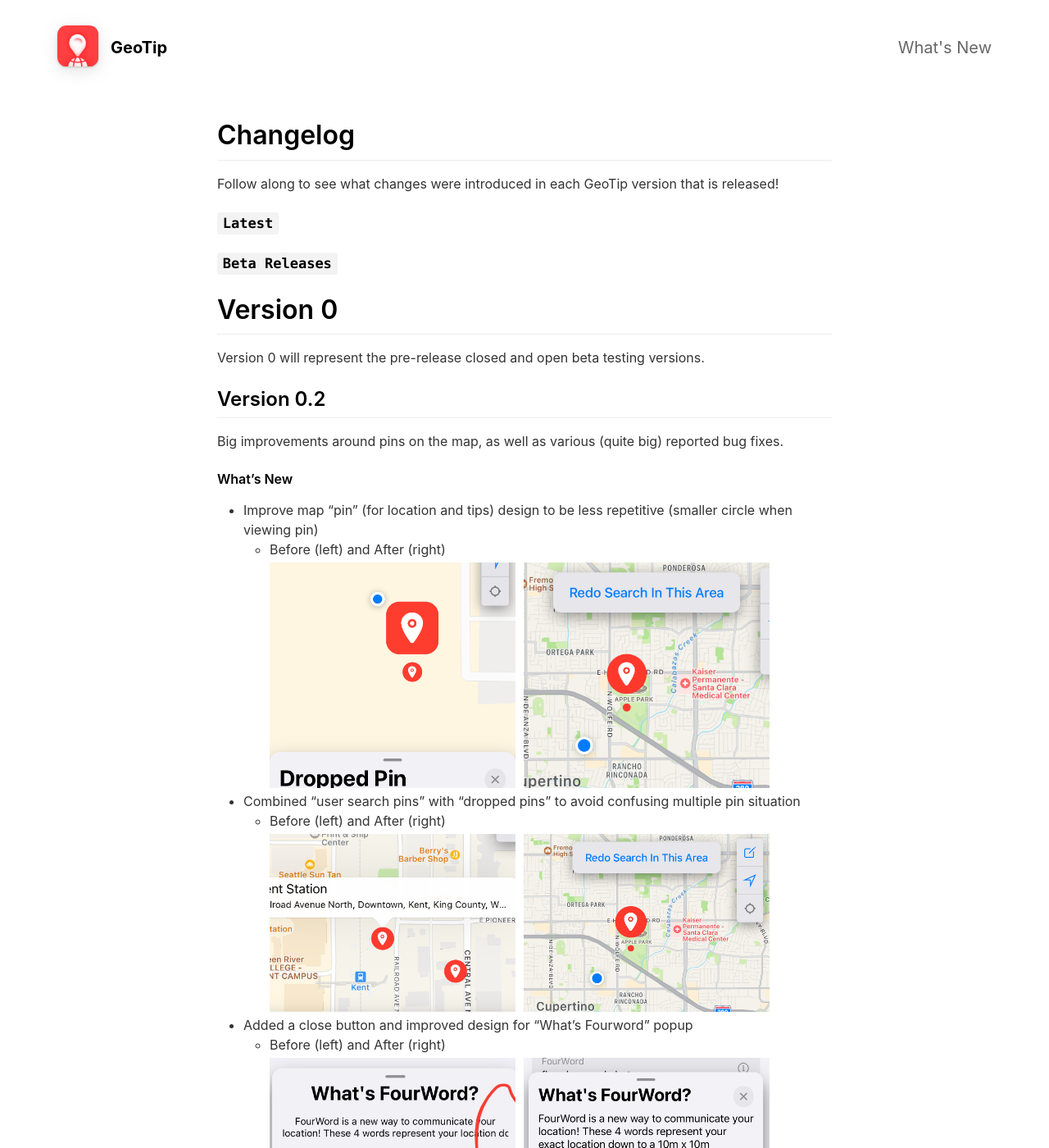
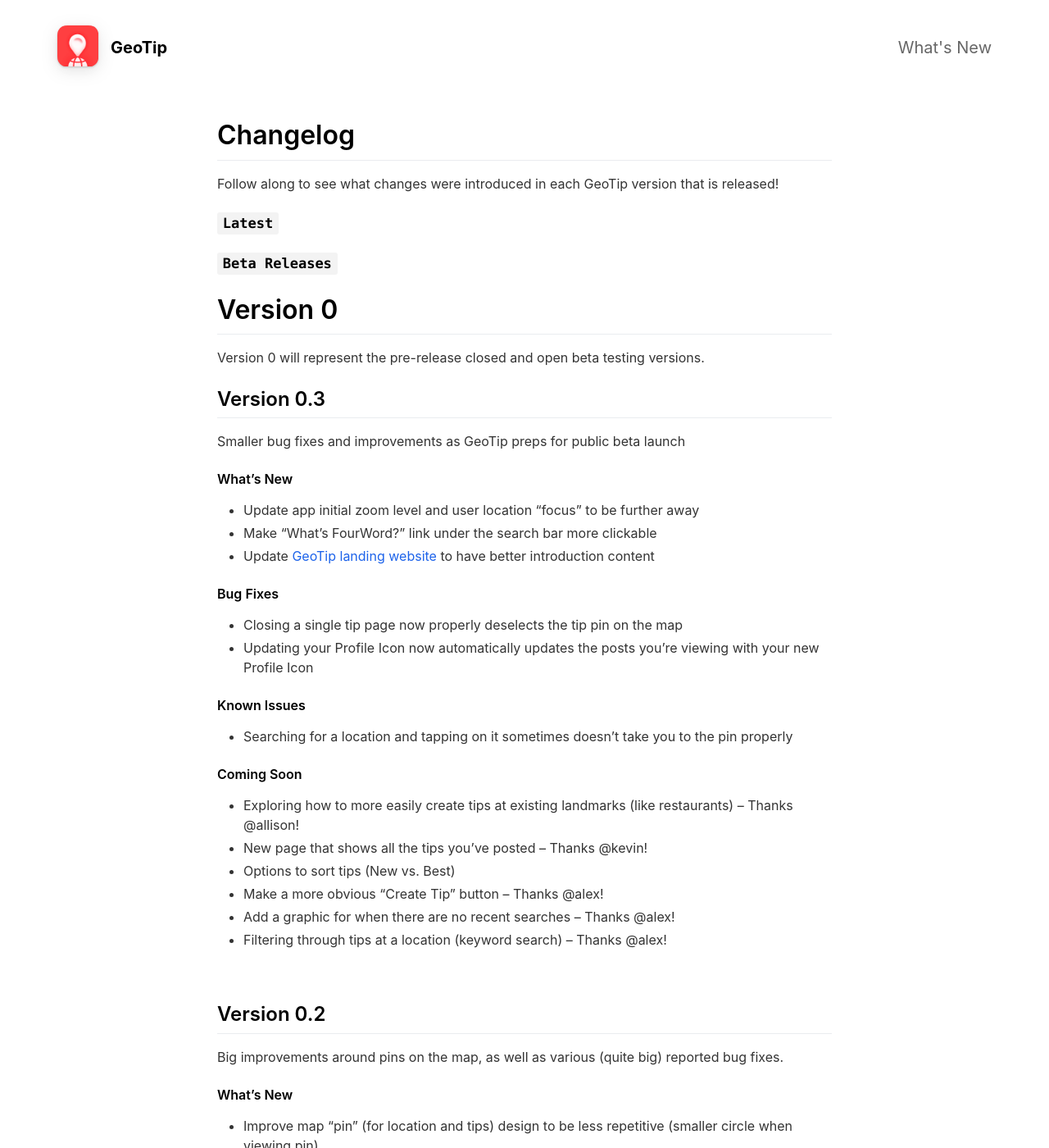
Before and after one commit to keldenl/geotip-app, a Jekyll site: the page built from _pages/changelog.md, in a window 1280 px wide and 1400 px high. Shown: the whole window at 82% size. Built offline with Jekyll 4.4.1, drawn with Linux system fonts in a browser that asks for light colours; nearby versions of some CDN libraries.

Commit message:
add v0.3, landing page improvements

```diff
--- a/_config.yml
+++ b/_config.yml
@@ -35,9 +35,38 @@
 # Feature List                            Edit, add or remove features to be presented.
 features                                  :
 
-  # - title                                 : GitHub Pages Jekyll Theme
-  #   description                           : Designed for GitHub Pages. Fork. Edit _config.yml. Upload screenshot/video. Push to gh-pages branch. Voilá!
-  #   fontawesome_icon_name                 : magic
+# - There isn’t a landmark requirement, which means a restaurant or location name isn't required to make a tip at that certain location.
+#     - A good example of utilizing this is adding tips in specific areas in a mountain or a hike, or a general tip that describes a whole area/neighborhood
+# - Search for a specific landmark to find tips ahead of time of places you’re going to go (supported by OpenMaps)
+# - Upvote existing tips to increase legitimacy of that tip
+# - Report tips that are spam / violations of terms of service
+# - Sign in and create an account to do all actions above (viewing doesn’t require an account) securely with “Sign in with Apple”
+# - Introduction of “FourWord” – a brand new alternate latitude/longitude representation with 4 english words
+#     - Use this to search for and create tips at easily sharable locations
+
+  - title                                 : Quickly create local tips
+    description                           : View and create short tips based off your current or a specific location
+    fontawesome_icon_name                 : sticky-note
+
+  - title                                 : Flexibile and unlimited possibilities
+    description                           : No place name is required – tips aren't associated with a specific restaurant or place
+    fontawesome_icon_name                 : magic
+
+  - title                                 : Sign in with Apple
+    description                           : Sign in securely with Apple to create and upvote tips
+    fontawesome_icon_name                 : user
+
+  - title                                 : Introducing "FourWord"
+    description                           : New alternate latitude/longitude representation with 4 english words – supported throughout the app
+    fontawesome_icon_name                 : map
+
+  - title                                 : Get useful tips
+    description                           : Upvote existing tips to increase legitimacy
+    fontawesome_icon_name                 : arrow-up
+
+  - title                                 : Scout ahead
+    description                           : Search for places you're visiting to find tips ahead of time
+    fontawesome_icon_name                 : search
 
   # - title                                 : iPhone Device Preview
   #   description                           : Preview your app in the context of an iPhone device. Five different device colors included.
--- a/_pages/changelog.md
+++ b/_pages/changelog.md
@@ -11,6 +11,32 @@
 ### `Beta Releases`
 # **Version 0**
 Version 0 will represent the pre-release closed and open beta testing versions.
+
+
+## Version 0.3
+Smaller bug fixes and improvements as GeoTip preps for public beta launch
+#### What's New
+- Update app initial zoom level and user location "focus" to be further away
+- Make "What's FourWord?" link under the search bar more clickable
+- Update [GeoTip landing website](/) to have better introduction content
+
+#### Bug Fixes
+- Closing a single tip page now properly deselects the tip pin on the map
+- Updating your Profile Icon now automatically updates the posts you're viewing with your new Profile Icon
+
+#### Known  Issues
+- Searching for a location and tapping on it sometimes doesn't take you to the pin properly
+
+#### Coming Soon
+- Exploring how to more easily create tips at existing landmarks (like restaurants) – Thanks @allison!
+- New page that shows all the tips you've posted – Thanks @kevin!
+- Options to sort tips (New vs. Best)
+- Make a more obvious "Create Tip" button – Thanks @alex!
+- Add a graphic for when there are no recent searches – Thanks @alex!
+- Filtering through tips at a location (keyword search) – Thanks @alex!
+
+<br>
+
 ## Version 0.2
 Big improvements around pins on the map, as well as various (quite big) reported bug fixes.
 #### What's New
```
